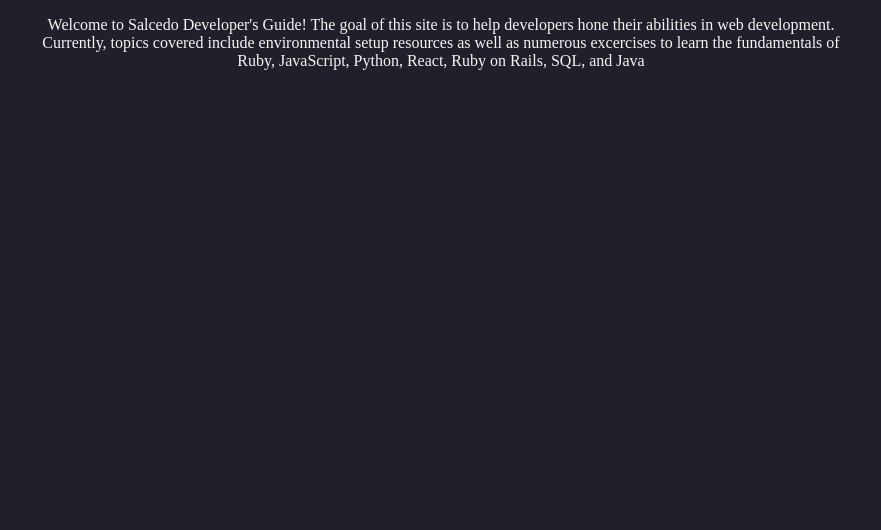
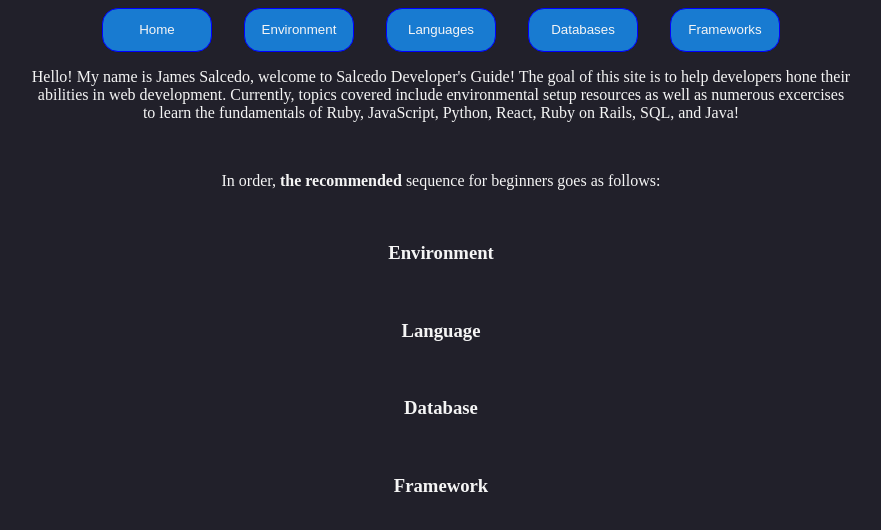
Before and after one commit to JamesSalcedo001/decommissioned_mark_one, a React (Vite) app in the folder client/: page / in a window 1280 px wide. Shown: the top 530 px of the page, without its empty margins (199-1080 px from the left). Built offline with nearby package versions, Linux system fonts and the light colour scheme.

Commit message:
changed li and ol to simply h3, made some css changes, aligned naming conventions better

```diff
--- a/client/src/ParentComponents/App.css
+++ b/client/src/ParentComponents/App.css
@@ -13,3 +13,13 @@ section {
   border-radius: 3em;
   padding: 1em;
 }
+
+button {
+  margin-inline: 1rem;
+  border-radius: 1rem;
+  border: 1px solid blue;
+  padding: 1em;
+  min-width: 110px;
+  background-color: rgb(24, 123, 209);
+  color: whitesmoke;
+}
--- a/client/src/ParentComponents/App.jsx
+++ b/client/src/ParentComponents/App.jsx
@@ -2,15 +2,20 @@ import './App.css'
 import { Route, Routes } from 'react-router-dom'
 import Home from './Main/Home'
 import Environment from './Main/Environment'
-import Languages from './Main/Languages'
-
+import Language from './Main/Language'
+import Framework from './Main/Framework'
+import Database from './Main/Database'
+import Header from './Header'
 
 function App() {
 
   return (
     <div>
+      <Header/>
       <Routes>
-        <Route path="/languages" element={<Languages />}/>
+        <Route path="/databases" element={<Database />}/>
+        <Route path="/frameworks" element={<Framework />}/>
+        <Route path="/languages" element={<Language />}/>
         <Route path="/environment" element={<Environment />}/>
         <Route path="/" element={<Home />}/>
       </Routes>
--- a/client/src/ParentComponents/Header.jsx
+++ b/client/src/ParentComponents/Header.jsx
@@ -12,11 +12,11 @@ const Header = () => {
             <NavLink to="/languages">
                 <button>Languages</button>
             </NavLink>
+            <NavLink to="/databases">
+                <button>Databases</button>
+            </NavLink>
             <NavLink to="/frameworks">
                 <button>Frameworks</button>
-            </NavLink>
-            <NavLink to="/database">
-                <button>Databases</button>
             </NavLink>
         </div>
     )
--- a/client/src/ParentComponents/Main/Environment.jsx
+++ b/client/src/ParentComponents/Main/Environment.jsx
@@ -1,5 +1,4 @@
-import Accordion from './Accordion'
-
+import Accordion from "../Accordion";
 
 const Environment = () => {
     return (
--- a/client/src/ParentComponents/Main/Home.jsx
+++ b/client/src/ParentComponents/Main/Home.jsx
@@ -1,6 +1,25 @@
 const Home = () => {
     return (
-        <p>Welcome to Salcedo Developer's Guide! The goal of this site is to help developers hone their abilities in web development. Currently, topics covered include environmental setup resources as well as numerous excercises to learn the fundamentals of Ruby, JavaScript, Python, React, Ruby on Rails, SQL, and Java</p>
+        <div>
+            <p>
+                Hello! My name is James Salcedo, welcome to Salcedo Developer's Guide!
+                The goal of this site is to help developers hone their abilities in web development.
+                Currently, topics covered include environmental setup resources as well as numerous
+                excercises to learn the fundamentals of Ruby, JavaScript, Python, React, Ruby on Rails,
+                SQL, and Java!
+            </p>
+            <br/>
+            <p>In order, <strong>the recommended</strong> sequence for beginners goes as follows:</p>
+            <br/>
+                <h3>Environment</h3>
+                <br/>
+                <h3>Language</h3>
+                <br/>
+                <h3>Database</h3>
+                <br/>
+                <h3>Framework</h3>
+        </div>
+
     )
 }
 
--- a/client/src/ParentComponents/Main/Languages.jsx
+++ b/client/src/ParentComponents/Main/Language.jsx
@@ -1,10 +1,10 @@
-const Languages = () => {
+const Language = () => {
     return (
         <div>
             <h1>Language Setup Here</h1>
 
             <section>
-                <h1>Languages Section</h1>
+                <h1>Language Section</h1>
 
                 <div>
                 <h1>Ruby section</h1>
@@ -31,4 +31,4 @@ const Languages = () => {
     )
 }
 
-export default Languages;
+export default Language;
```
